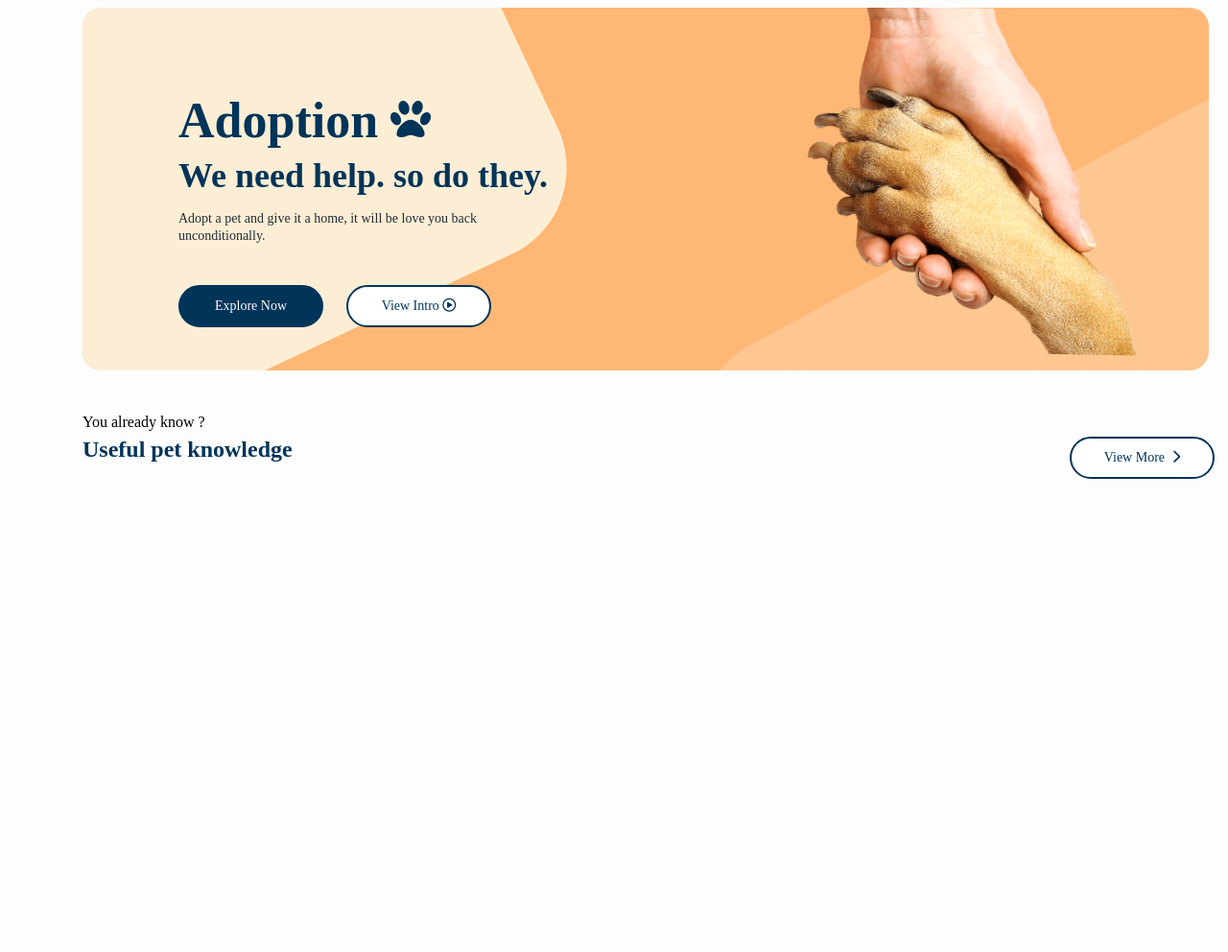
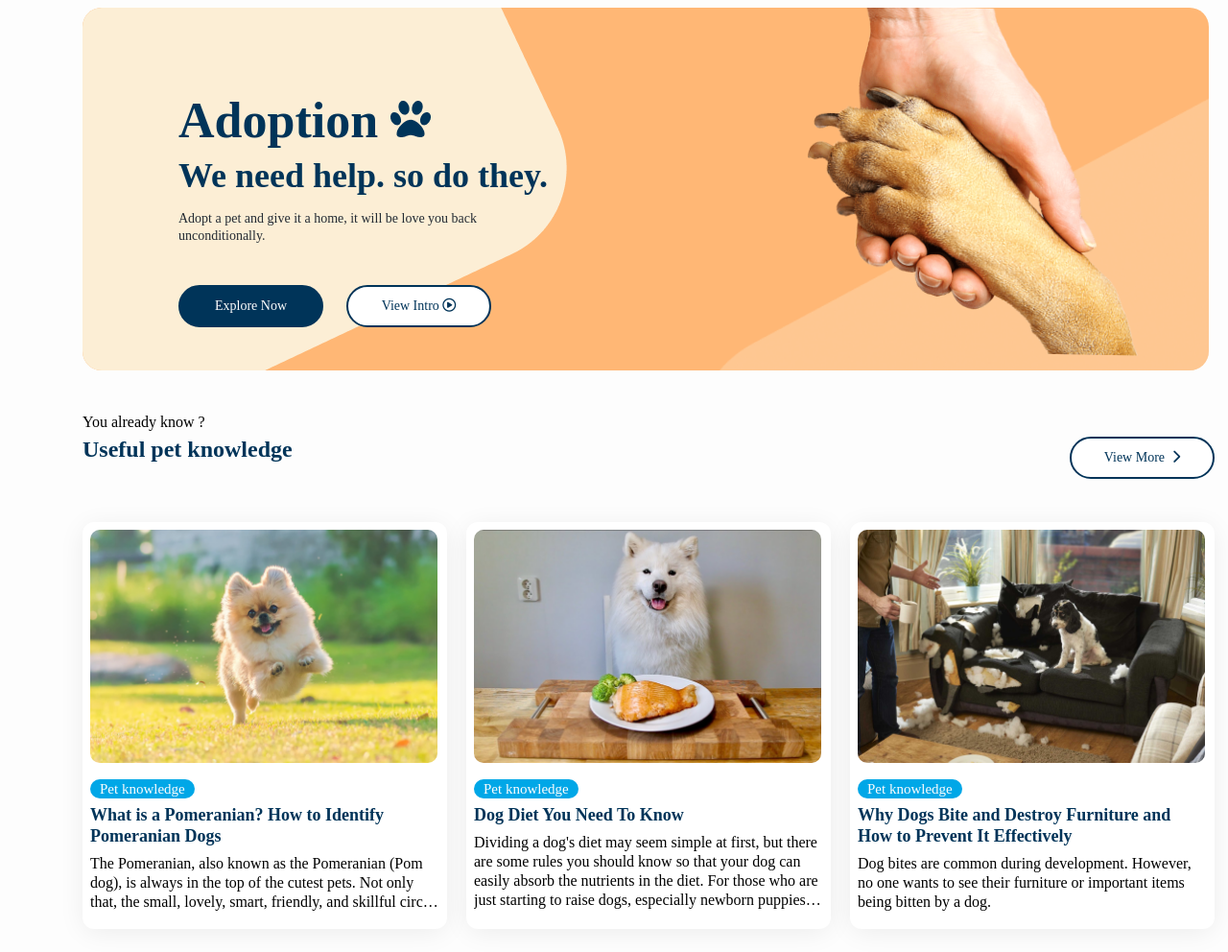
Before and after one commit to YunneeToiChoi/Pet-Shop, a plain HTML site: page source/index.html in a window 1280 px wide. Shown: the part 3514-4506 px from the top of the page at 96% size. Drawn offline with Linux system fonts and the light colour scheme; files whose address does not match are found by name.

Commit message:
finished blog

```diff
--- a/source/base.css
+++ b/source/base.css
@@ -6,6 +6,9 @@
     --background-white : #FDFDFD;
     --background-primary : #FCEED5;
     --width-hard : 1180px;
+    --width-card  :380px;
+    --height-card :424px;
+
 }
 *{
     font-family: SVN-Gilroy;
@@ -58,3 +61,17 @@
 .pf{
     padding-left : 100px;
 }
+.fixline{
+    display: block;
+    display: -webkit-box;
+    -webkit-line-clamp: 3;
+    -webkit-box-orient: vertical;
+    overflow: hidden;
+    text-overflow: ellipsis;
+}
+.scaleimg{
+    transition: ease-out .2s;
+    transform : scale(1) rotate(2deg) ;
+    cursor: pointer;
+    flex: -1;
+}
--- a/source/css.css
+++ b/source/css.css
@@ -143,11 +143,7 @@ z-index: 1;
     font-weight: 500;
     font-size: 16px;
     line-height: 24px;
-    /* overflow: hidden;
-    text-overflow: ellipsis;
-    display: -webkit-box;
-    -webkit-line-clamp: 2;
-    -webkit-box-orient: vertical; */
+
 
 }
 .herro-banner__container-btn__view{
@@ -266,16 +262,14 @@ width: 59%;
     font-size: 18px;
     line-height: 24px;
     font-weight: 700;
+    margin: 0 auto;
+    -webkit-line-clamp: 2;
     display: block;
     display: -webkit-box;
-
-    margin: 0 auto;
-
-
-    -webkit-line-clamp: 2;
     -webkit-box-orient: vertical;
     overflow: hidden;
     text-overflow: ellipsis;
+
 
 }
 .category-product__tittle:hover{
@@ -467,10 +461,11 @@ width: 59%;
     font-size: 18px;
     line-height: 24px;
     font-weight: 700;
+    margin: 0 auto;
+
     display: block;
     display: -webkit-box;
 
-    margin: 0 auto;
 
 
     -webkit-line-clamp: 2;
@@ -695,6 +690,7 @@ width: 59%;
     display: flex;
     justify-content: space-between;
     align-items: center;
+    margin-bottom: 36px;
 }
 
 .pageread-header__introduct>span{
@@ -716,3 +712,81 @@ width: 59%;
     padding-left: 4px;
 }
 /*  END PAGEREAD HEADER */
+/* START CARD BLOG */
+.cardblog-container{
+    display: flex;
+    flex-wrap: wrap;
+    width: calc(var(--width-hard) + 20px);
+}
+.cardblog-box{
+    width: var(--width-card);
+    height: var(--height-card);
+    box-shadow: 0px 4px 28px -2px #00000014;
+    background-color: #fff;
+    gap: 10px;
+    border-radius: 12px;
+    cursor: pointer;
+    margin: 0 20px 20px 0;
+
+}
+.cardblog-img{
+    width: 362px;
+    height: 243px;
+    margin: 8px;
+    border-radius: 10px;
+}
+.cardblog-img:hover{
+    transition: ease-out .2s;
+    transform : scale(1) rotate(2deg) ;
+    cursor: pointer;
+    flex: -1;
+}
+.cardblog-info{
+    margin: 8px;
+
+}
+.cardblog-topic{
+ color:  var(--background-white);
+ width: 89px;
+ height: 20px;
+ background-color: #00A7E7;
+ border-radius: 28px;
+ font-size: 15px;
+ line-height: 16px;
+ padding: 2px 10px;
+
+
+}
+.cardblog-tittle{
+    font-weight: 700;
+    margin-top: 8px;
+    color : var(--color-primary);
+    font-size: 18px;
+    line-height: 22px;
+    -webkit-line-clamp: 2;
+    display: block;
+    display: -webkit-box;
+    -webkit-box-orient: vertical;
+    overflow: hidden;
+    text-overflow: ellipsis;
+}
+.cardblog-tittle:hover{
+    color: var(--color-primary);
+}
+.cardblog-decription{
+    font-weight: 400;
+    -webkit-line-clamp: 3;
+    display: block;
+    display: -webkit-box;
+    -webkit-box-orient: vertical;
+    overflow: hidden;
+    text-overflow: ellipsis;
+    font-size: 16px;
+    cursor: auto;
+    line-height: 20px;
+    margin-top: 8px;
+}
+.cardblog-container>.cardblog-box:nth-child(2) p{
+
+    -webkit-line-clamp: 4;
+}
--- a/source/index.html
+++ b/source/index.html
@@ -605,6 +605,33 @@
             </div>
         </div>
         <!-- END PAGEREAD HEADER -->
+        <div class="cardblog-container">
+            <div class="cardblog-box">
+                <img src="/assest/IMG/BLOG/image 3.png" alt="IMG BLOG" class="cardblog-img">
+                <div class="cardblog-info">
+                    <span class="cardblog-topic">Pet knowledge</span>
+                    <a class="cardblog-tittle">What is a Pomeranian? How to Identify Pomeranian Dogs</a>
+                    <p class="cardblog-decription">The Pomeranian, also known as the Pomeranian (Pom dog), is always in the top of the cutest pets. Not only that, the small, lovely, smart, friendly, and skillful circus dog breed.</p>
+                </div>
+            </div>
+            <div class="cardblog-box">
+                <img src="/assest/IMG/BLOG/image 3 (1).png" alt="IMG BLOG" class="cardblog-img">
+                <div class="cardblog-info">
+                    <span class="cardblog-topic">Pet knowledge</span>
+                    <a class="cardblog-tittle">Dog Diet You Need To Know</a>
+                    <p class="cardblog-decription">Dividing a dog's diet may seem simple at first, but there are some rules you should know so that your dog can easily absorb the nutrients in the diet. For those who are just starting to raise dogs, especially newborn puppies with relatively weak resistance.</p>
+                </div>
+            </div>
+            <div class="cardblog-box">
+                <img src="/assest/IMG/BLOG/image 3 (2).png" alt="IMG BLOG" class="cardblog-img">
+                <div class="cardblog-info">
+                    <span class="cardblog-topic">Pet knowledge</span>
+                    <a class="cardblog-tittle">Why Dogs Bite and Destroy Furniture and How to Prevent It Effectively</a>
+                    <p class="cardblog-decription">Dog bites are common during development. However, no one wants to see their furniture or important items being bitten by a dog.</p>
+                </div>
+            </div>
+
+        </div>
     </div>
     <!-- File Scrip JS -->
     <script src="scrip.js"></script>
```
Also changed, not shown: assest/IMG/BLOG/image 3 (1).png (added), assest/IMG/BLOG/image 3 (2).png (added), assest/IMG/BLOG/image 3.png (added).
